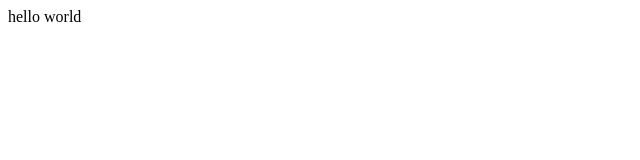
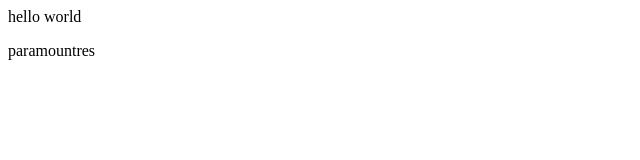
Before and after one commit to Majormekzy/testrepo2, a plain HTML site: page index.html in a window 1280 px wide. Shown: the full height of the page, 0-640 px from the left. Drawn offline with Linux system fonts and the light colour scheme.

Commit message:
added 2nd line to index.html

```diff
--- a/index.html
+++ b/index.html
@@ -1 +1,2 @@
-<div>hello world<div>
+<div>hello world<div/>
+		<p>paramountres<p>
```
